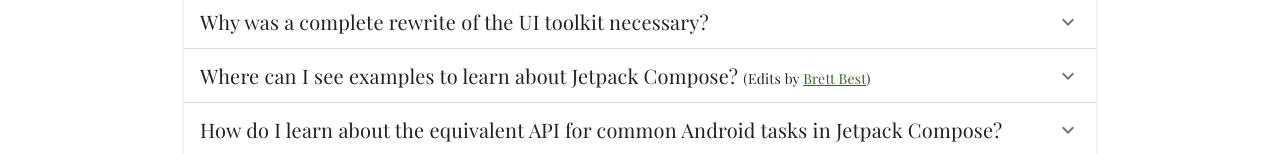
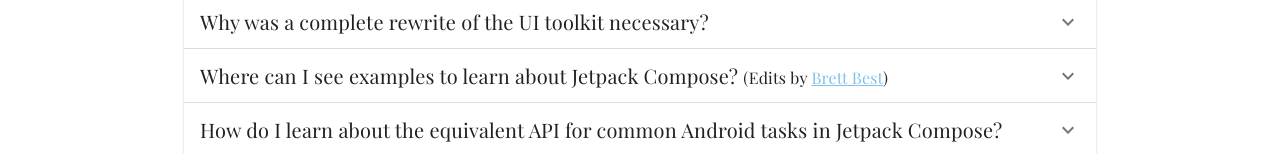
Before and after one commit to worstkiller/JetpackCompose.app, a React (Create React App) app: page /faq in a window 1280 px wide. Shown: the part 499-653 px from the top of the page. Built offline with nearby package versions, Linux system fonts and the light colour scheme.

Commit message:
Change question link color

```diff
--- a/src/components/FAQPageComponent.tsx
+++ b/src/components/FAQPageComponent.tsx
@@ -109,10 +109,10 @@
         fontSize: 20,
         fontFamily: "Playfair Display",
         '& span': {
-          fontSize: 14,
+          fontSize: 16,
         },
         '& a': {
-          color: "#33691e"
+          color: "#81c1eb"
         },
     },
     answer: {
```
